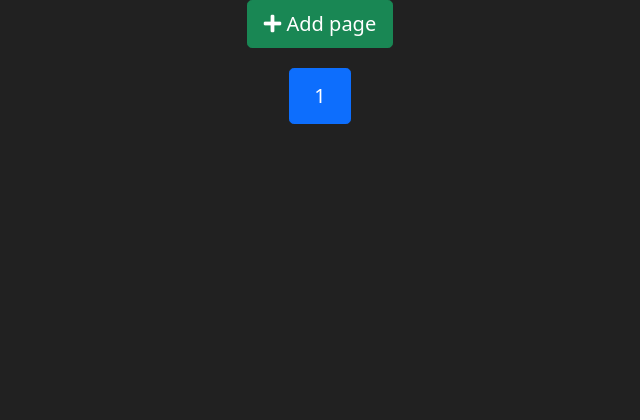
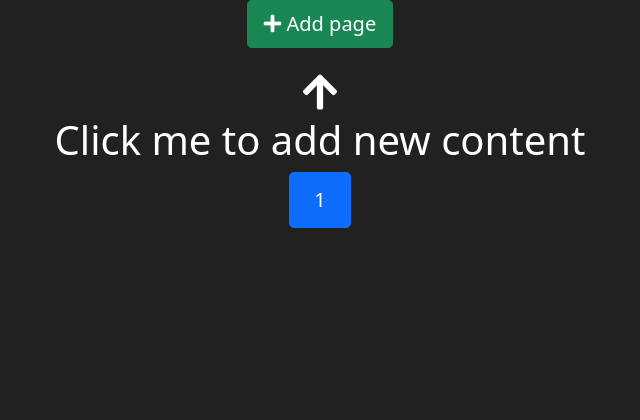
Before and after one commit to wilczu/forestlink, a Django app: page /user in a window 1280 px wide. Shown: the part 30-450 px from the top of the page, without its empty margins (320-960 px from the left). Run offline with Django 3.2, Linux system fonts and the light colour scheme; the visitor is signed in with stand-in values (Sample User, id 1); data that the repository does not hold is empty; some libraries are stand-ins or nearby versions.

Commit message:
Add text instruction what to do when user has no pages.

```diff
--- a/forest/templates/forest/user.html
+++ b/forest/templates/forest/user.html
@@ -85,6 +85,8 @@
                     </div>
 
                 </div>
+                {% empty %}
+                <div class="text-center text-white"><h1>{% fa5_icon 'arrow-up' 'fas' %}<br>Click me to add new content</h1></div>
               {% endfor %}
             </div>
           </div>
```
